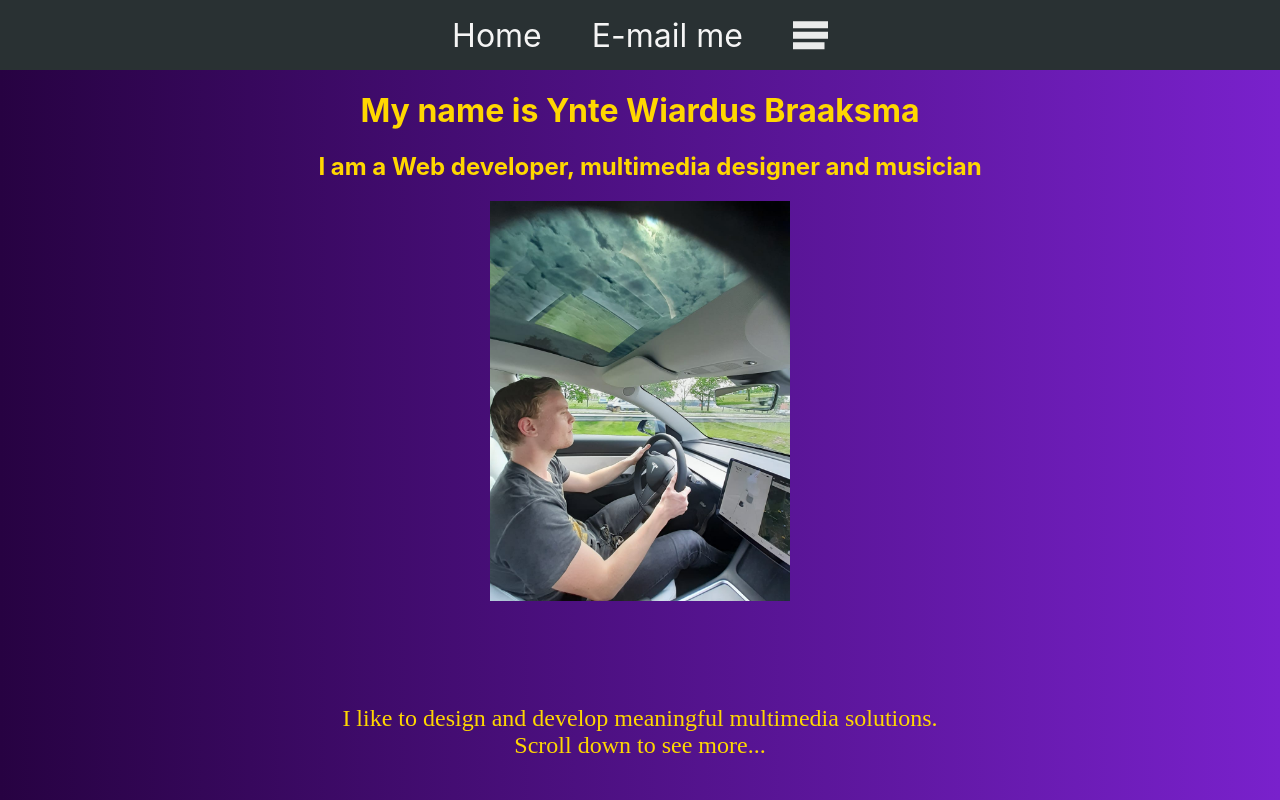
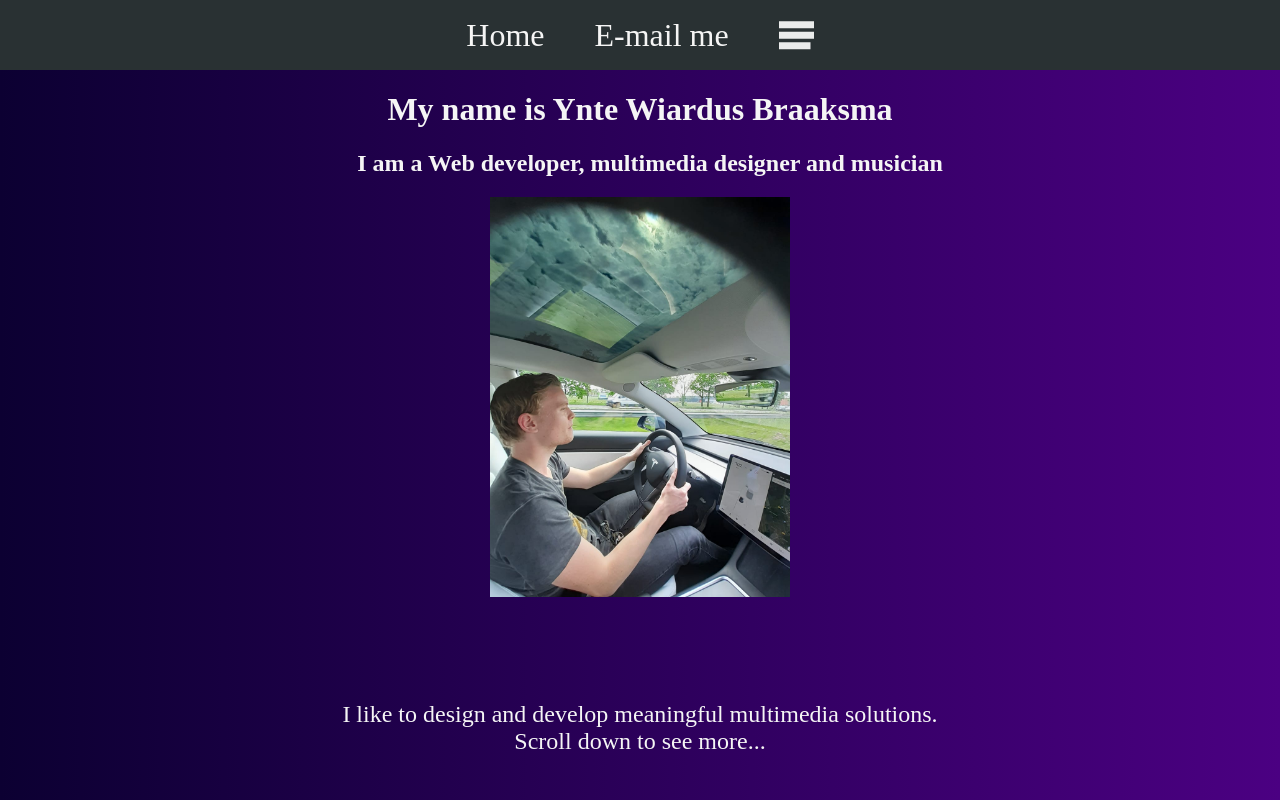
Before and after one commit to Wiardus/Portfolio-react-ts, a React (Create React App) app: page / in a window 1280 px wide. Built offline with nearby package versions, Linux system fonts and the light colour scheme; a web font is replaced by a local one.

Commit message:
Style update

```diff
--- a/src/App.scss
+++ b/src/App.scss
@@ -1,10 +1,10 @@
 @import url('https://fonts.googleapis.com/css2?family=Londrina+Solid&display=swap');
 @import url('https://fonts.googleapis.com/css2?family=Roboto&display=swap');
-
 
 $font-stack: -apple-system, BlinkMacSystemFont, 'Segoe UI', 'Roboto', 'Oxygen',
 'Ubuntu', 'Cantarell', 'Fira Sans', 'Droid Sans', 'Helvetica Neue',
 sans-serif, ;
+$dark-font-color: #630330;
 
 body {
   margin: 0;
@@ -21,7 +21,9 @@ body {
   .sections {
     width: 100%;
     height: calc(100vh - 70px);
-    background: linear-gradient(90deg, rgb(39, 2, 66) 0%, rgb(121, 33, 204) 100%);
+    //background: linear-gradient(90deg, rgb(39, 2, 66) 0%, rgb(121, 33, 204) 100%);
+    //background: linear-gradient(90deg, #CD7F32 0%, darkgoldenrod 100%);
+    background: linear-gradient(90deg, #0C0032 0%, indigo 100%);
     position: relative;
     top: 70px;
     scroll-snap-type: y mandatory;
@@ -58,8 +60,8 @@ body {
 }
 
 .header {
-  color: gold;
-  font-family: $font-stack
+  color: whitesmoke;
+  font-family: 'futura';
 }
 
 .navbar {
@@ -76,7 +78,7 @@ body {
 
   #homeBtn {
     text-decoration: none;
-    font-family: $font-stack;
+    font-family: 'futura';
     color: whitesmoke;
     cursor: pointer;
     font-size: 2em;
@@ -90,7 +92,7 @@ body {
   #mailBtn {
     text-decoration: none;
     margin-left: 50px;
-    font-family: $font-stack;
+    font-family: 'futura';
     color: whitesmoke;
     cursor: pointer;
     font-size: 2em;
@@ -187,7 +189,7 @@ body {
 }
 
 summary {
-  color: gold;
+  color: whitesmoke;
   margin-top: 100px;
   font-size: 1.5em;
 }
@@ -213,7 +215,7 @@ h2 {
   margin-left: 20px;
 }
 
-  .arrow {
+.arrow {
     position: absolute;
     width: 20px;
     height: 20px;
--- a/src/Components/Hamburger.tsx
+++ b/src/Components/Hamburger.tsx
@@ -1,5 +1,6 @@
 function knopje () {
     alert('This button is still under construction...')
+
 }
 
 const Hamburger = () =>
```
Also changed, not shown: src/App.tsx (line endings or trailing spaces), src/Components/mail-142.svg (added).
